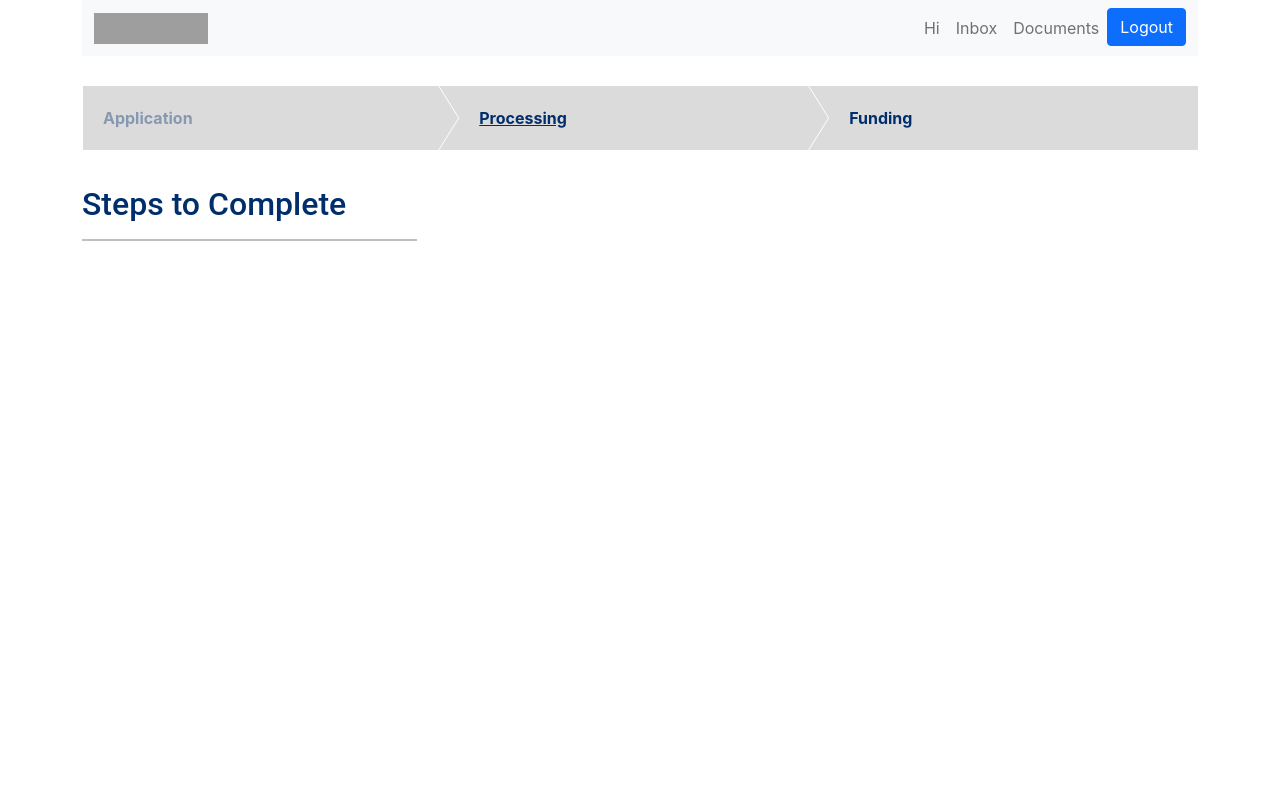
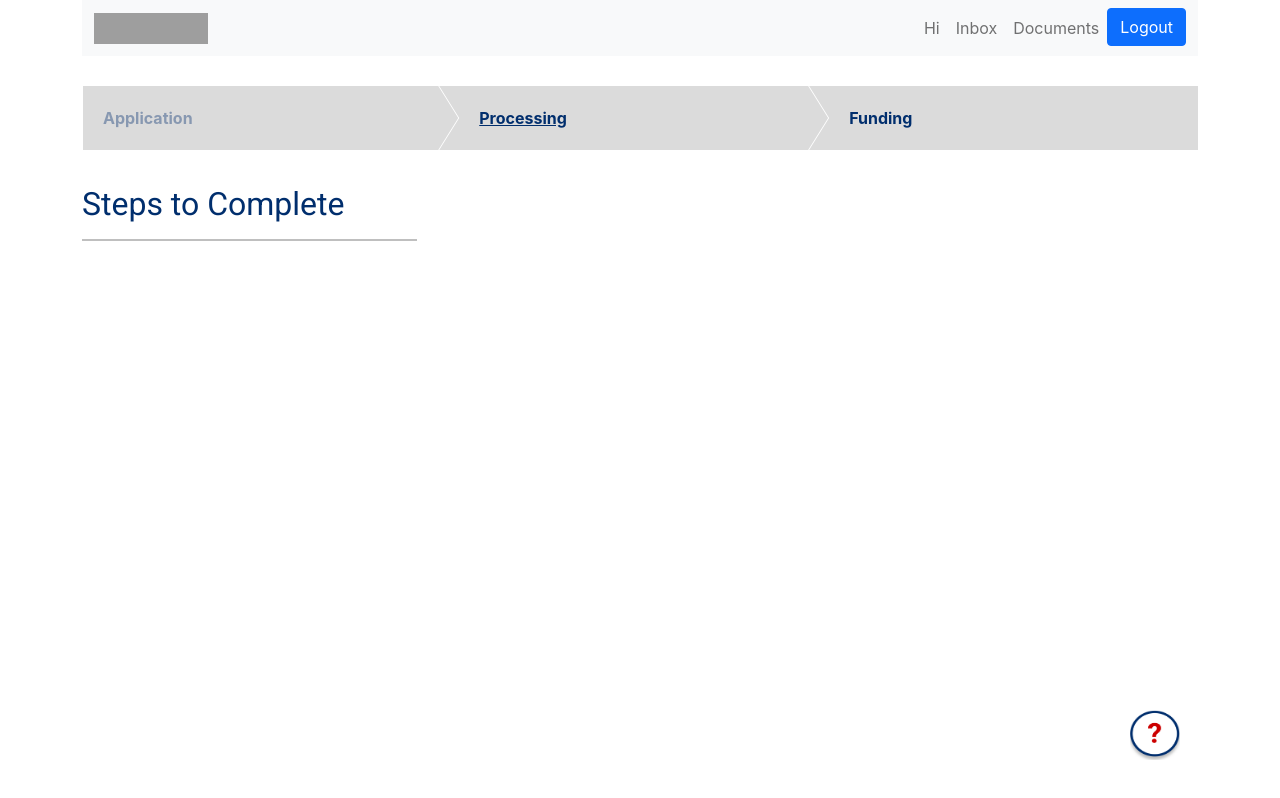
Before and after one commit to jackson22burns/SG_Portal, a React (Create React App) app in the folder client/: page /dashboard/documents in a window 1280 px wide. Built offline with nearby package versions, Linux system fonts and the light colour scheme; no server answers; grey boxes are pictures that could not be loaded.

Commit message:
file restructure & Q Icon position

```diff
--- a/client/src/App.js
+++ b/client/src/App.js
@@ -17,6 +17,7 @@ import Register from "./components/Register";
 import Dashboard from "./components/Dashboard";
 import Documents from "./components/Documents";
 import Inbox from "./components/Inbox";
+import HelpIcon from "./components/HelpIcon";
 
 toast.configure();
 
--- a/client/src/components/Dashboard.js
+++ b/client/src/components/Dashboard.js
@@ -1,7 +1,7 @@
 import React, { useEffect, useState } from "react";
 import NavBar from "./NavBar";
 import Stages from "./Stages";
-import Question from "../Questions.jpg";
+import HelpIcon from "./HelpIcon";
 
 const Dashboard = ({ setAuth }) => {
 
@@ -56,17 +56,7 @@ const Dashboard = ({ setAuth }) => {
           <p id="quote"> $150,000 </p>
         </div>
       </div>
-      <div
-        class="HelpIcon"
-        data-html="true"
-        data-tooltip="Questions? Phone: 1 (800) 827-5722 TTY/TDD: 1-800-877-8339 Mon–Sun, 8 a.m to 8 p.m. (ET)">
-        <img
-          src={Question}
-          alt="Question Mark"
-          height="50"
-          width="50"
-        />
-      </div>
+      <HelpIcon/>
     </div>
   );
 };
--- a/client/src/components/Documents.js
+++ b/client/src/components/Documents.js
@@ -1,6 +1,7 @@
 import React, {Component} from "react"
 import NavBar from "./NavBar";
 import Stages from "./Stages";
+import HelpIcon from "./HelpIcon";
 
 const Documents = ({ setAuth }) => {
     return(
@@ -11,6 +12,7 @@ const Documents = ({ setAuth }) => {
                 <h2>Steps to Complete</h2>
                 <hr size="4" width="30%" color="black"/>
             </div>
+            <HelpIcon/>
         </div>
     )
 }
--- /dev/null
+++ b/client/src/components/HelpIcon.js
@@ -0,0 +1,25 @@
+import React from "react";
+import Question from "../Questions.jpg";
+
+
+const HelpIcon = () => {
+  var m = "Questions? \n Phone: 1 (800) 827-5722 TTY/TDD: 1-800-877-8339 Mon–Sun, 8 a.m to 8 p.m. (ET)";
+  console.log(m);
+  return (
+    <div
+        class="HelpIcon"
+        data-html="true"
+        data-tooltip={m}
+        html={true}
+    >
+        <img
+            src={Question}
+            alt="Question Mark"
+            height="50"
+            width="50"
+        />
+    </div>
+  );
+};
+
+export default HelpIcon;
--- a/client/src/components/Inbox.js
+++ b/client/src/components/Inbox.js
@@ -1,6 +1,7 @@
 import React, {Component} from "react"
 import NavBar from "./NavBar";
 import Stages from "./Stages";
+import HelpIcon from "./HelpIcon";
 
 const Inbox = ({ setAuth }) => {
     return(
@@ -8,6 +9,7 @@ const Inbox = ({ setAuth }) => {
             <NavBar setAuth={setAuth}/>
             <Stages/>
             <h1>Inbox</h1>
+            <HelpIcon/>
         </div>
     )
 }
--- a/client/src/index.css
+++ b/client/src/index.css
@@ -1,3 +1,5 @@
+@import url('https://fonts.googleapis.com/css2?family=Roboto:wght@400;900&display=swap');
+
 body {
   margin: 0;
   font-family: -apple-system, BlinkMacSystemFont, 'Segoe UI', 'Roboto', 'Oxygen',
@@ -65,7 +67,7 @@ p {
   padding-top: 35px;
   padding-bottom: 35px;
   color: #002E6D;
-  font-family: Roboto;
+  font-family: 'Roboto';
   font-style: normal;
   font-weight: bold;
   font-size: 70px;
@@ -76,7 +78,7 @@ p {
   padding-top: 35px;
   padding-bottom: 10px;
   color: #002E6D;
-  font-family: Roboto;
+  font-family: 'Roboto';
   font-style: normal;
   font-weight: bold;
   font-size: 70px;
@@ -93,7 +95,7 @@ p {
 .box{
   height:200px;
   position: relative;
-  font-family: Roboto;
+  font-family: 'Roboto';
   font-style: normal;
   font-weight: 500;
   line-height: 22px;
@@ -104,11 +106,12 @@ p {
 .HelpIcon {
   cursor: pointer;
   border-radius: 50%;
-  position: relative;
+  position: fixed;
   width: 50px;
   height: 50px;
   background-size: cover;
-
+  right: 100px;
+  bottom: 40px;
 }
 .HelpIcon::before,
 .HelpIcon::after{
@@ -150,6 +153,10 @@ p {
   transform-origin: top center;
 }
 
+.data-tooltip-inner {
+  white-space: pre-wrap;
+}
+
 #red {
   color: #CC0000;
 }
```
